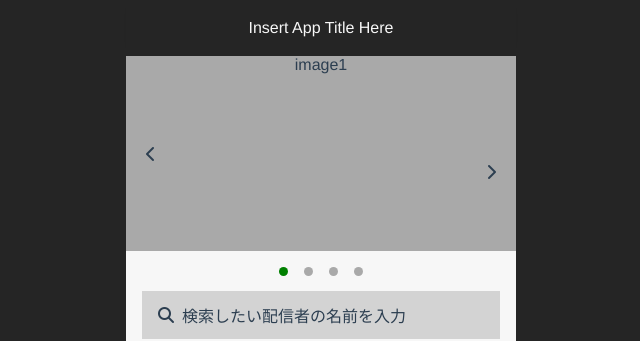
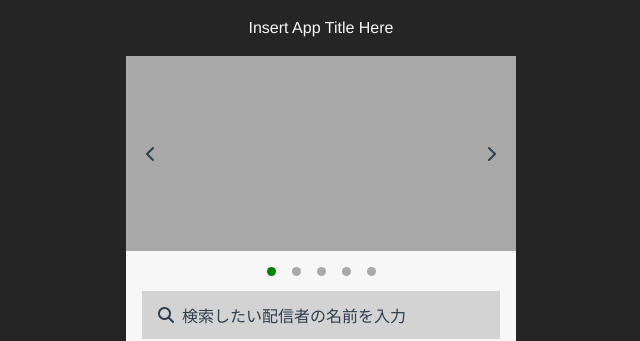
Before and after one commit to simd-float4x4/2525, a Vue app in the folder niconico-researcher/: page / in a window 1280 px wide. Shown: the top 341 px of the page, without its empty margins (319-959 px from the left). Built offline with nearby package versions, Linux system fonts and the light colour scheme.

Commit message:
fix: カルーセルインディケータの動きを実装

```diff
--- a/niconico-researcher/src/components/CarouselArea.vue
+++ b/niconico-researcher/src/components/CarouselArea.vue
@@ -5,7 +5,6 @@
         class="carousel left_button">
             <i class="fa-solid fa-chevron-left"></i>
         </div>
-        {{ imageArray[currentCarouselNumber] }}
         <div
         @click="clickRight"
         class="carousel right_button">
@@ -14,10 +13,10 @@
     </div>
     <div class="carousel_indicator_area">
         <div class="carousel_indicators">
-            <div class="carousel_indicator_dot activated"></div>
-            <div class="carousel_indicator_dot"></div>
-            <div class="carousel_indicator_dot"></div>
-            <div class="carousel_indicator_dot"></div>
+            <div v-for="(slide, index) in carousels">
+                <div v-if="index==currentCarouselNumber" class="carousel_indicator_dot activated"></div>
+                <div v-else class="carousel_indicator_dot"></div>
+            </div>
         </div>
     </div>
 </template>
@@ -27,8 +26,8 @@
         name: 'CarouselArea',
         data: () => {
             return {
-                carouselCount: 4,
-                imageArray: ['image1', 'image2', 'image3', 'image4'],
+                carouselCount: 5,
+                carousels: ['image1', '', 'image2', 'image3', 'image4'],
                 currentCarouselNumber: 0,
             };
         },
@@ -38,14 +37,12 @@
                 if (this.currentCarouselNumber < 0) {
                     this.currentCarouselNumber = this.carouselCount - 1;
                 }
-                console.log('now: ', this.currentCarouselNumber);
             },
             clickRight() {
                 this.currentCarouselNumber += 1;
                 if (this.currentCarouselNumber > this.carouselCount - 1) {
                     this.currentCarouselNumber = 0;
                 }
-                console.log('now: ', this.currentCarouselNumber);
             }
         }
     }
```
